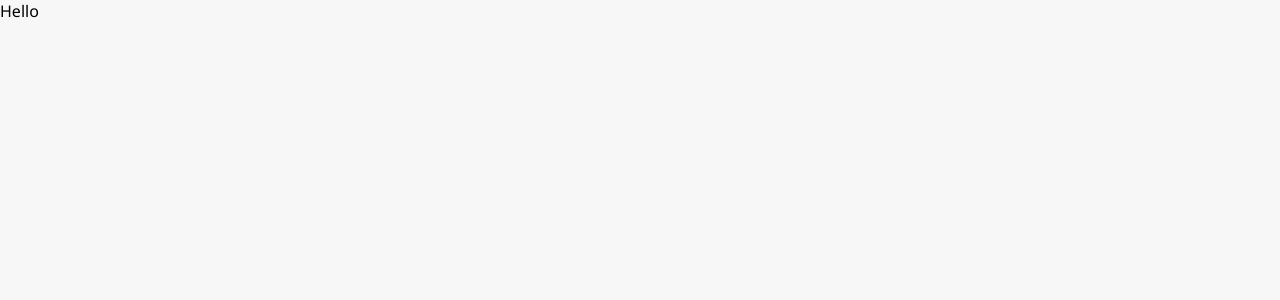
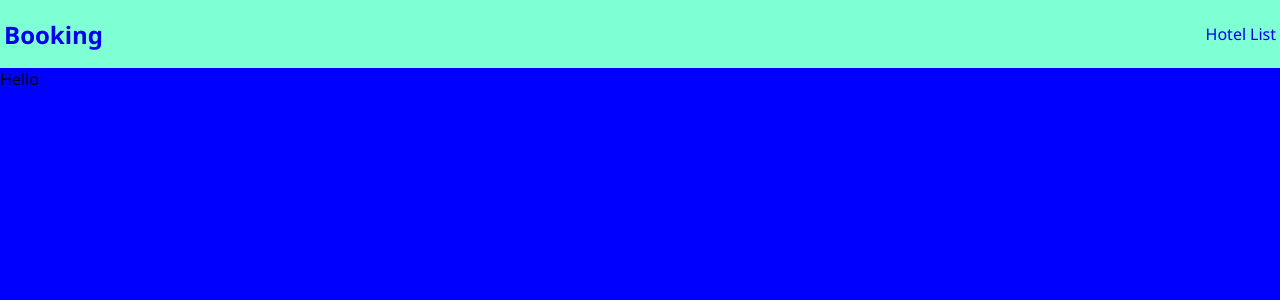
Before and after one commit to AungMyoAye101/Booking-MERN, a React (Vite) app in the folder frontend/booking/: page / in a window 1280 px wide. Shown: the top 300 px of the page. Built offline with nearby package versions, Linux system fonts and the light colour scheme.

Commit message:
Implement routing with React Router, add NavBar component, and enhance Home and Hotel pages with styling

```diff
--- a/frontend/booking/package.json
+++ b/frontend/booking/package.json
@@ -11,7 +11,8 @@
   },
   "dependencies": {
     "react": "^19.0.0",
-    "react-dom": "^19.0.0"
+    "react-dom": "^19.0.0",
+    "react-router-dom": "^7.1.5"
   },
   "devDependencies": {
     "@eslint/js": "^9.19.0",
--- a/frontend/booking/src/App.tsx
+++ b/frontend/booking/src/App.tsx
@@ -1,5 +1,20 @@
+import { BrowserRouter, Route, Routes } from "react-router-dom";
+import Home from "./pages/home/home";
+import Hotel from "./pages/hotel/hotel";
+import List from "./pages/list/list";
+import NavBar from "./components/NavBar/NavBar";
+
 function App() {
-  return <div>Hello</div>;
+  return (
+    <BrowserRouter>
+      <NavBar />
+      <Routes>
+        <Route path="/" element={<Home />} />
+        <Route path="/hotel" element={<Hotel />} />
+        <Route path="/list" element={<List />} />
+      </Routes>
+    </BrowserRouter>
+  );
 }
 
 export default App;
--- /dev/null
+++ b/frontend/booking/src/components/NavBar/NavBar.tsx
@@ -0,0 +1,19 @@
+import { Link } from "react-router-dom";
+import "../../global.css";
+import "./navbar.css";
+
+const NavBar = () => {
+  return (
+    <nav className="nav_container">
+      <Link to="/">
+        <h1>Booking</h1>
+      </Link>
+      <div className="flex-center">
+        <Link to={"/hotel"}>Hotel</Link>
+        <Link to={"/list"}>List</Link>
+      </div>
+    </nav>
+  );
+};
+
+export default NavBar;
--- /dev/null
+++ b/frontend/booking/src/components/NavBar/navbar.css
@@ -0,0 +1,9 @@
+.nav_container {
+  display: flex;
+  align-items: center;
+  justify-content: space-between;
+  gap: 4px;
+  height: 60px;
+  padding: 4px;
+  background-color: aquamarine;
+}
--- a/frontend/booking/src/global.css
+++ b/frontend/booking/src/global.css
@@ -9,3 +9,14 @@ body {
   font-family: "Segoe UI", Tahoma, Geneva, Verdana, sans-serif;
   background-color: #f7f7f7;
 }
+.flex-center {
+  display: flex;
+  justify-content: center;
+  align-items: center;
+  gap: 4px;
+}
+.justify-between {
+  display: flex;
+  justify-content: space-between;
+  align-items: center;
+}
--- a/frontend/booking/src/pages/home/home.css
+++ b/frontend/booking/src/pages/home/home.css
@@ -0,0 +1,4 @@
+.home-container {
+  background-color: blue;
+  height: 100vh;
+}
--- a/frontend/booking/src/pages/home/home.tsx
+++ b/frontend/booking/src/pages/home/home.tsx
@@ -1,6 +1,10 @@
 import "./home.css";
-const home = () => {
-  return <div>home</div>;
+const Home = () => {
+  return (
+    <section className="home-container">
+      <div>Hello</div>
+    </section>
+  );
 };
 
-export default home;
+export default Home;
--- a/frontend/booking/src/pages/hotel/hotel.tsx
+++ b/frontend/booking/src/pages/hotel/hotel.tsx
@@ -1,7 +1,7 @@
 import "./hotel.css";
 
-const hotel = () => {
+const Hotel = () => {
   return <div>hotel</div>;
 };
 
-export default hotel;
+export default Hotel;
```
Also changed, not shown: 1 other file (tests, documents, lock files or other folders).
